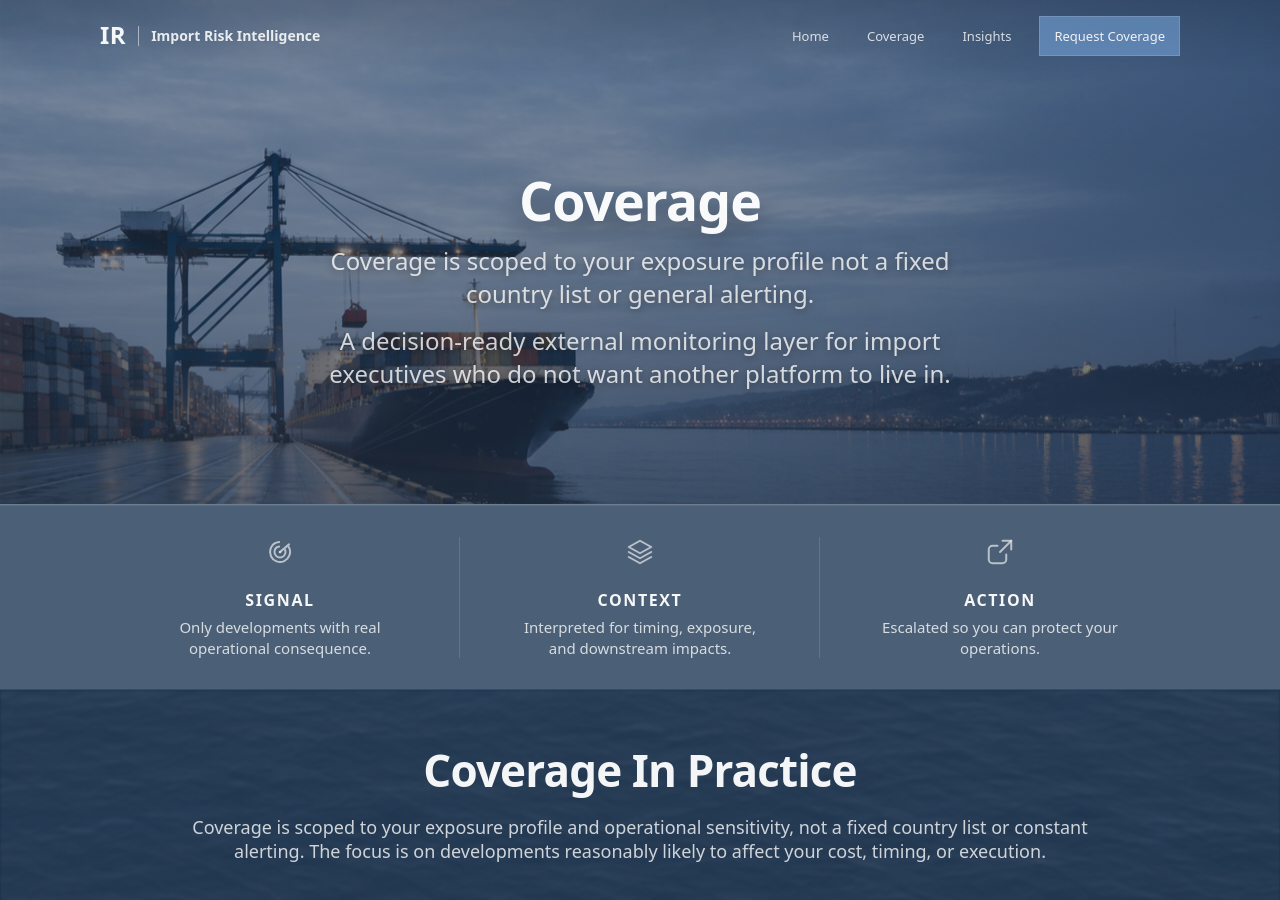
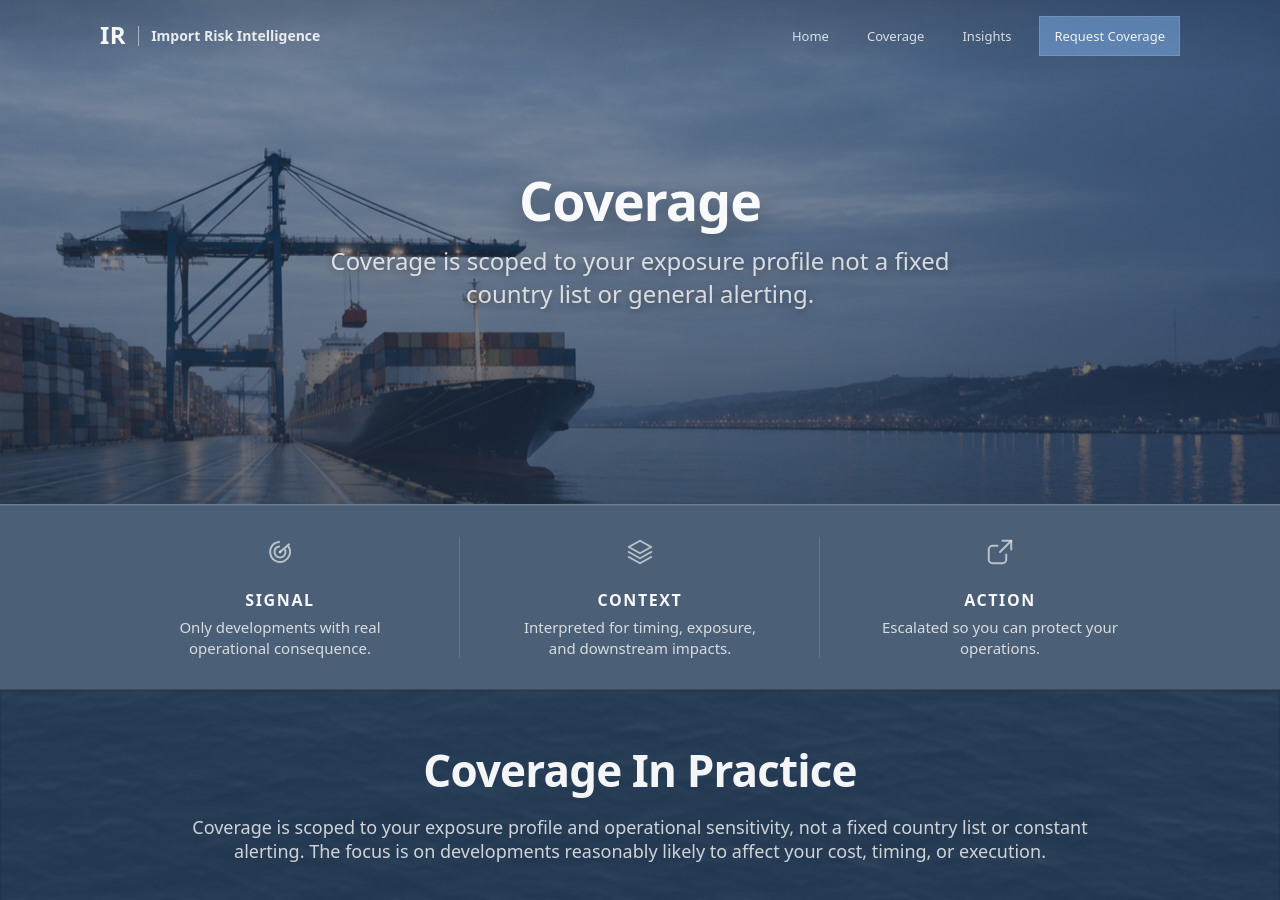
Before and after one commit to importrisk/import-risk-intelligence-site, a Jekyll site: the page built from coverage.html, in a window 1280 px wide and 900 px high. Built offline with Jekyll 4.4.1, drawn with Linux system fonts in a browser that asks for light colours.

Commit message:
Update coverage.html

```diff
--- a/coverage.html
+++ b/coverage.html
@@ -17,10 +17,8 @@ css: /method.css?v=100
       <div class="method-hero-inner">
         <h1 class="hero-title">Coverage</h1>
         <p class="hero-subtitle">
-         Coverage is scoped to your exposure profile not a fixed country list or general alerting.</p>
-            <p class="hero-subtitle">
-          A decision-ready external monitoring layer for import executives who do not want another platform to live in.
-        </p>
+         Coverage is scoped to your exposure profile not a fixed country list or general alerting.
+         </p>
       </div>
     </div>
   </section>
```
